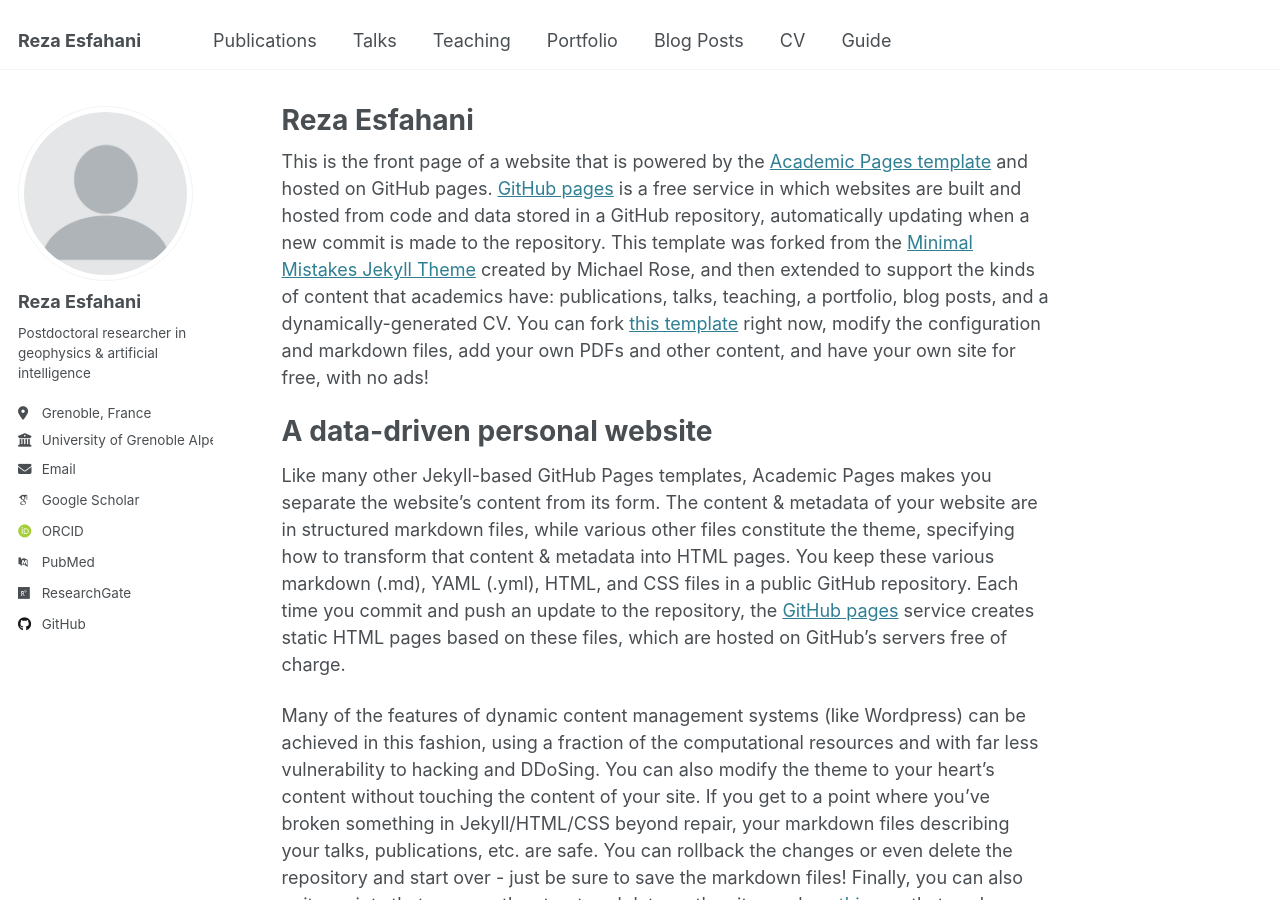
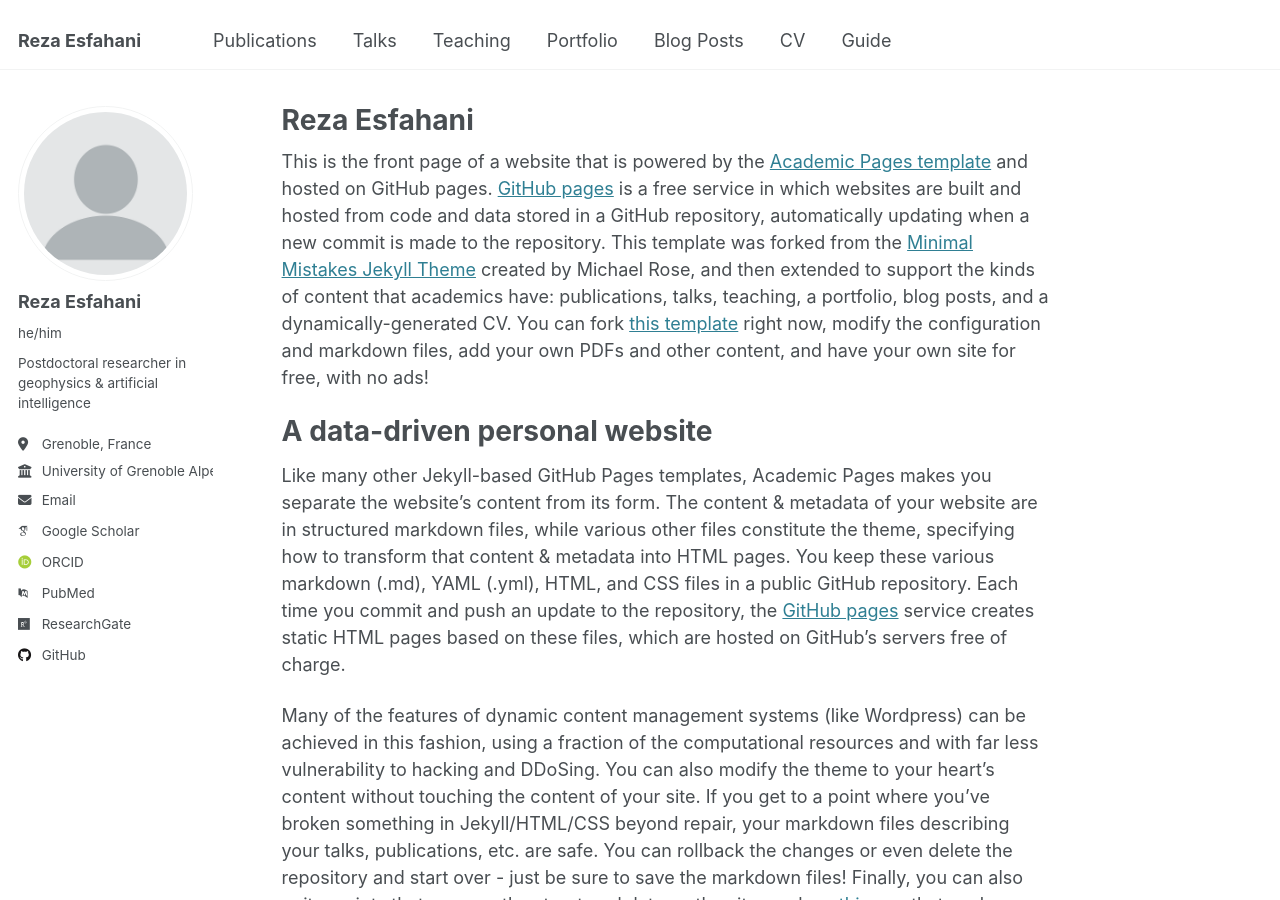
Before and after one commit to resfahani/resfahani.github.io, a Jekyll site: the page built from _pages/about.md, in a window 1280 px wide and 900 px high. Built offline with Jekyll 4.4.1, drawn with Linux system fonts in a browser that asks for light colours; some web fonts are replaced.

Commit message:
Update _config.yml
test

```diff
--- a/_config.yml
+++ b/_config.yml
@@ -24,7 +24,7 @@ author:
   # Biographic information
   avatar           : "profile.png"
   name             : "Reza Esfahani"
-  pronouns         : # example: "she/her"
+  pronouns         : "he/him" #"she/her", "they/them"
   bio              : "Postdoctoral researcher in geophysics & artificial intelligence"
   location         : "Grenoble, France"
   employer         : "University of Grenoble Alpes"
```
